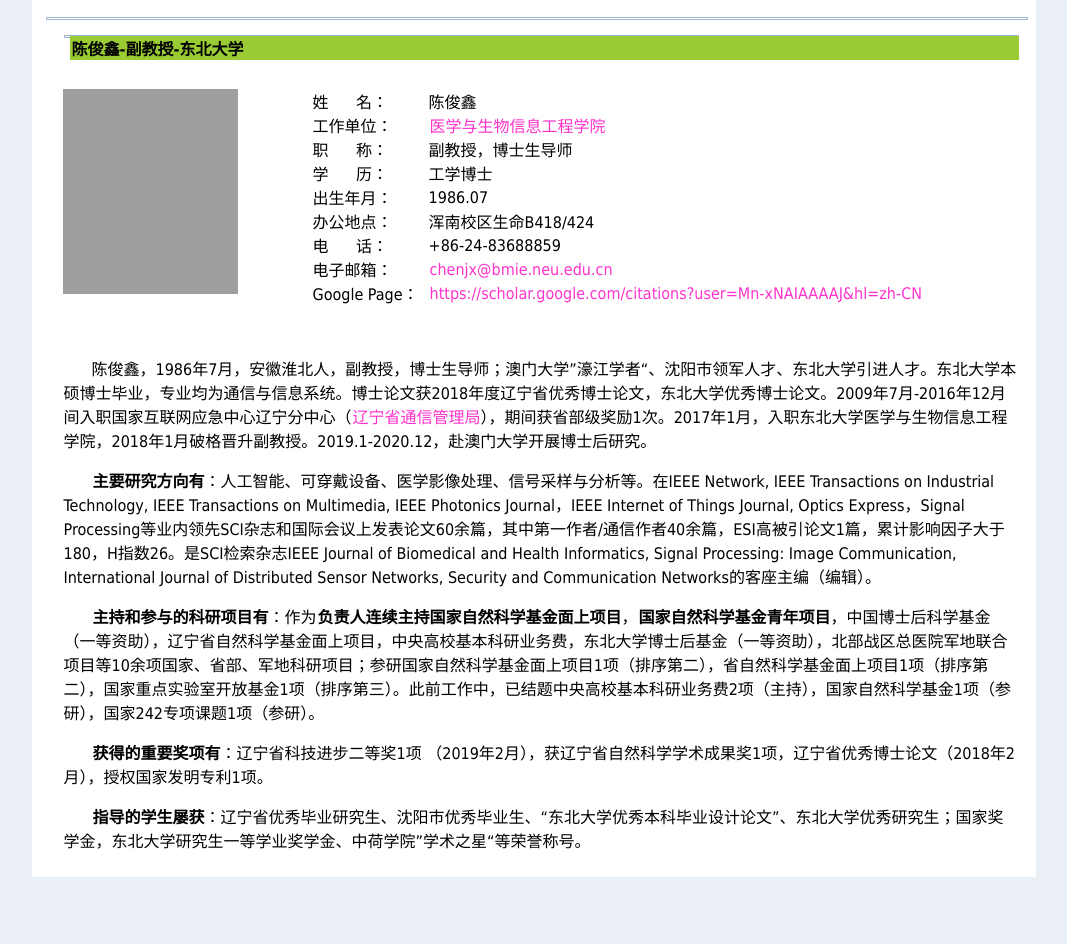
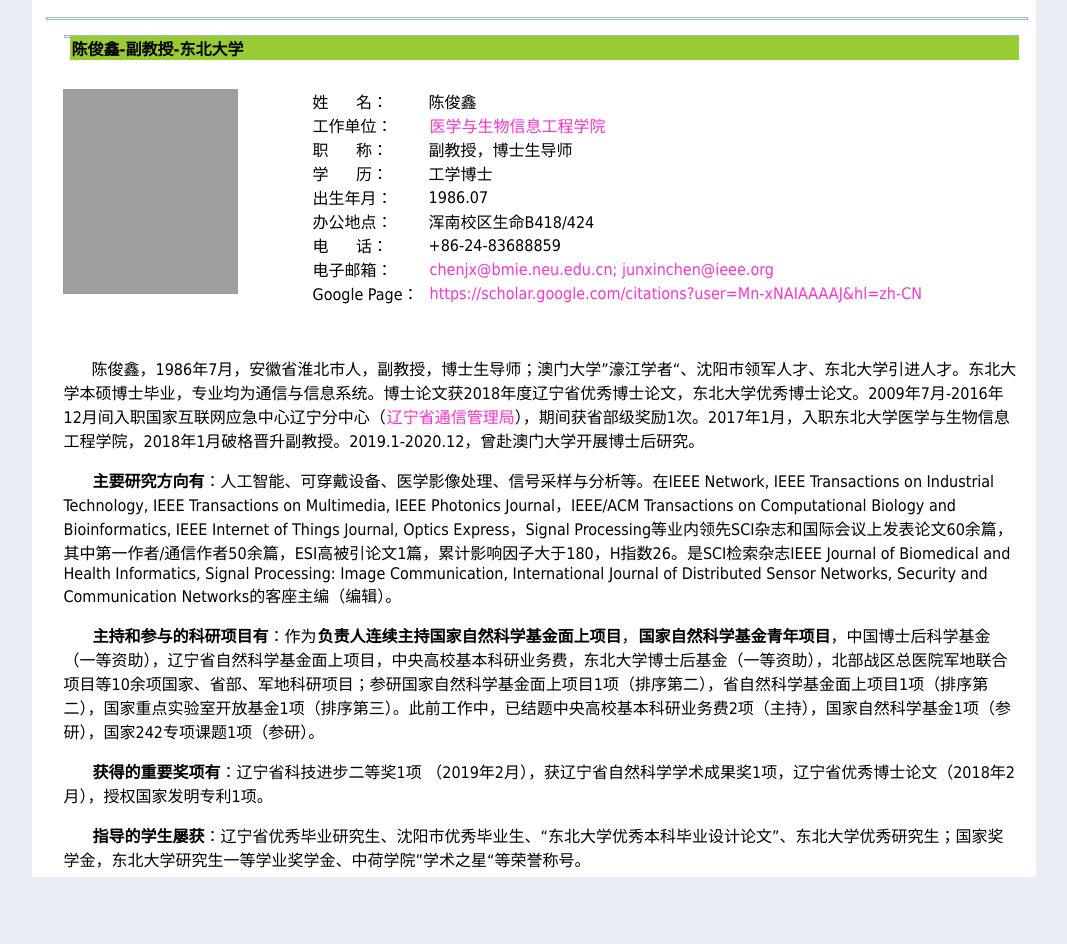
Before and after one commit to Jun-xinCHEN/Jun-xinCHEN.github.io, a plain HTML site: page index.html in a window 1280 px wide. Shown: the part 123-1067 px from the top of the page, without its empty margins (107-1174 px from the left). Drawn offline with Linux system fonts and the light colour scheme; grey boxes are pictures that could not be loaded.

Commit message:
Add files via upload

```diff
--- a/index.html
+++ b/index.html
@@ -116,7 +116,7 @@
                                     </tr>
                                     <tr>
                                       <td width="100" valign=center>电子邮箱：</td>
-                                      <td valign=center width=460><a href="mailto:chenjx@bmie.neu.edu.cn">chenjx@bmie.neu.edu.cn</a></td>
+                                      <td valign=center width=460><a href="mailto:chenjx@bmie.neu.edu.cn">chenjx@bmie.neu.edu.cn; junxinchen@ieee.org</a></td>
                                     </tr>
                                     <tr>
                                       <td width="100" valign=center>Google Page：</td>
@@ -127,8 +127,8 @@
                                 <p></p>
                                 <div style="TEXT-INDENT: 21pt;">
                                   <p>&nbsp;</p>
-                                  <p>陈俊鑫，1986年7月，安徽淮北人，副教授，博士生导师；澳门大学”濠江学者“、沈阳市领军人才、东北大学引进人才。东北大学本硕博士毕业，专业均为通信与信息系统。博士论文获2018年度辽宁省优秀博士论文，东北大学优秀博士论文。2009年7月-2016年12月间入职国家互联网应急中心辽宁分中心（<a href="https://lnca.miit.gov.cn/">辽宁省通信管理局</a>），期间获省部级奖励1次。2017年1月，入职东北大学医学与生物信息工程学院，2018年1月破格晋升副教授。2019.1-2020.12，赴澳门大学开展博士后研究。</p>
-                                  <p><strong>主要研究方向有</strong>：人工智能、可穿戴设备、医学影像处理、信号采样与分析等。在IEEE Network, IEEE Transactions on Industrial Technology, IEEE Transactions on Multimedia, IEEE Photonics Journal，IEEE Internet of Things Journal, Optics Express，Signal Processing等业内领先SCI杂志和国际会议上发表论文60余篇，其中第一作者/通信作者40余篇，ESI高被引论文1篇，累计影响因子大于180，H指数26。是SCI检索杂志IEEE Journal of Biomedical and Health Informatics, Signal Processing: Image Communication,  International Journal of Distributed Sensor Networks, Security and Communication Networks的客座主编（编辑）。</p>
+                                  <p>陈俊鑫，1986年7月，安徽省淮北市人，副教授，博士生导师；澳门大学”濠江学者“、沈阳市领军人才、东北大学引进人才。东北大学本硕博士毕业，专业均为通信与信息系统。博士论文获2018年度辽宁省优秀博士论文，东北大学优秀博士论文。2009年7月-2016年12月间入职国家互联网应急中心辽宁分中心（<a href="https://lnca.miit.gov.cn/">辽宁省通信管理局</a>），期间获省部级奖励1次。2017年1月，入职东北大学医学与生物信息工程学院，2018年1月破格晋升副教授。2019.1-2020.12，曾赴澳门大学开展博士后研究。</p>
+                                  <p><strong>主要研究方向有</strong>：人工智能、可穿戴设备、医学影像处理、信号采样与分析等。在IEEE Network, IEEE Transactions on Industrial Technology, IEEE Transactions on Multimedia, IEEE Photonics Journal，IEEE/ACM Transactions on Computational Biology and Bioinformatics, IEEE Internet of Things Journal, Optics Express，Signal Processing等业内领先SCI杂志和国际会议上发表论文60余篇，其中第一作者/通信作者50余篇，ESI高被引论文1篇，累计影响因子大于180，H指数26。是SCI检索杂志IEEE Journal of Biomedical and Health Informatics, Signal Processing: Image Communication,  International Journal of Distributed Sensor Networks, Security and Communication Networks的客座主编（编辑）。</p>
                                   <p><strong>主持和参与的科研项目有</strong>：作为<strong>负责人连续主持国家自然科学基金面上项目</strong>，<strong>国家自然科学基金青年项目</strong>，中国博士后科学基金（一等资助），辽宁省自然科学基金面上项目，中央高校基本科研业务费，东北大学博士后基金（一等资助），北部战区总医院军地联合项目等10余项国家、省部、军地科研项目；参研国家自然科学基金面上项目1项（排序第二），省自然科学基金面上项目1项（排序第二），国家重点实验室开放基金1项（排序第三）。此前工作中，已结题中央高校基本科研业务费2项（主持），国家自然科学基金1项（参研），国家242专项课题1项（参研）。</p>
                                   <p><strong>获得的重要奖项有</strong>：辽宁省科技进步二等奖1项 （2019年2月），获辽宁省自然科学学术成果奖1项，辽宁省优秀博士论文（2018年2月），授权国家发明专利1项。</p>
                                   <p><strong>指导的学生屡获</strong>：辽宁省优秀毕业研究生、沈阳市优秀毕业生、“东北大学优秀本科毕业设计论文”、东北大学优秀研究生；国家奖学金，东北大学研究生一等学业奖学金、中荷学院”学术之星“等荣誉称号。</p>
```
